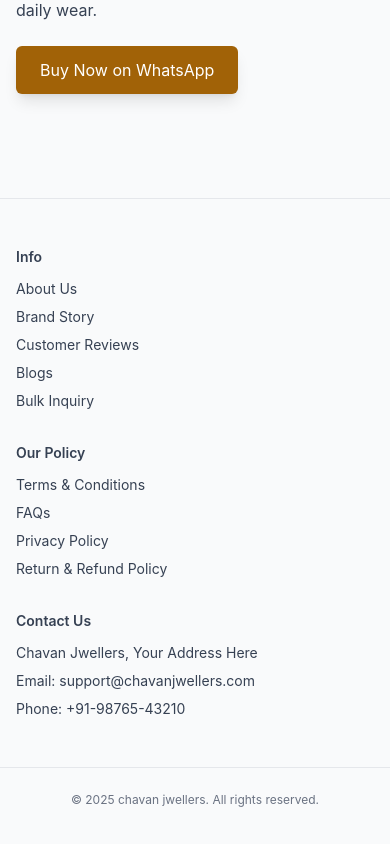
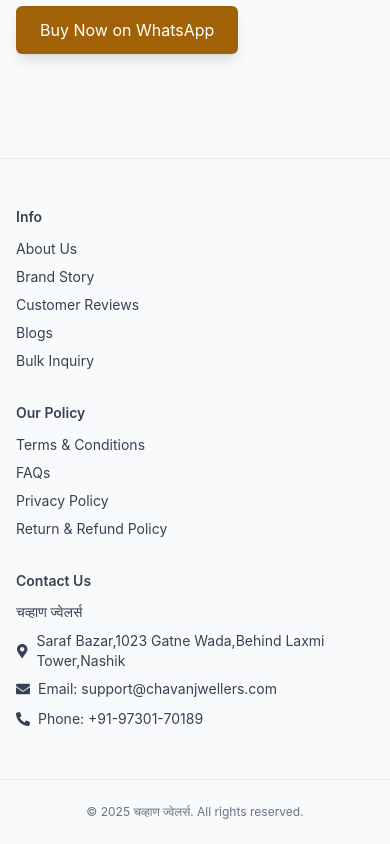
Before and after one commit to Thunderbeast5/Chavan_Jwellers, a React (Vite) app: page /product/101 in a window 390 px wide. Shown: the part 954-1798 px from the top of the page. Built offline with nearby package versions, Linux system fonts and the light colour scheme.

Commit message:
Made changes

```diff
--- a/src/components/Footer.tsx
+++ b/src/components/Footer.tsx
@@ -1,6 +1,10 @@
 import { Link } from 'react-router-dom'
+// 1. Import the new icons
+import { FaMapMarkerAlt, FaEnvelope, FaPhoneAlt } from 'react-icons/fa'
 
 export function Footer() {
+  const mapUrl = "https://www.google.com/maps/search/?api=1&query=2Q4R%2B23M%2C%20Bohorpatti%2C%20Saraf%20Bazar%2C%20Panchavati%2C%20Nashik%2C%20Maharashtra%20422001";
+
   return (
     <footer className="mt-16 border-t border-gray-200">
       <div className="container-px max-w-7xl mx-auto py-12 grid grid-cols-1 md:grid-cols-3 gap-8 text-sm text-gray-700">
@@ -26,13 +30,44 @@
         <div>
           <h4 className="font-semibold mb-3">Contact Us</h4>
           <ul className="space-y-2">
-            <li>Chavan Jwellers, Your Address Here</li>
-            <li>Email: support@chavanjwellers.com</li>
-            <li>Phone: +91-98765-43210</li>
+            <li className="font-gotu">चव्हाण ज्वेलर्स</li>
+            <li>
+              <a
+                href={mapUrl}
+                target="_blank"
+                rel="noopener noreferrer"
+                className="inline-flex items-center gap-2 hover:text-amber-700"
+              >
+                <FaMapMarkerAlt />
+                <span>Saraf Bazar,1023 Gatne Wada,Behind Laxmi Tower,Nashik</span>
+              </a>
+            </li>
+            {/* 2. Make the email address clickable */}
+            <li>
+              <a
+                href="mailto:support@chavanjwellers.com"
+                className="inline-flex items-center gap-2 hover:text-amber-700"
+              >
+                <FaEnvelope />
+                <span>Email: support@chavanjwellers.com</span>
+              </a>
+            </li>
+            {/* 3. Make the phone number clickable */}
+            <li>
+              <a
+                href="tel:+91-97301-70189"
+                className="inline-flex items-center gap-2 hover:text-amber-700"
+              >
+                <FaPhoneAlt />
+                <span>Phone: +91-97301-70189</span>
+              </a>
+            </li>
           </ul>
         </div>
       </div>
-      <div className="border-t border-gray-200 py-6 text-center text-xs text-gray-500">© {new Date().getFullYear()} chavan jwellers. All rights reserved.</div>
+      <div className="border-t border-gray-200 py-6 text-center text-xs text-gray-500">
+        © {new Date().getFullYear()} <span className="font-gotu">चव्हाण ज्वेलर्स</span>. All rights reserved.
+      </div>
     </footer>
   )
 }
--- a/src/components/Header.tsx
+++ b/src/components/Header.tsx
@@ -1,12 +1,13 @@
 import { Link, NavLink, useNavigate } from 'react-router-dom'
-import { FaFacebookF, FaInstagram, FaYoutube, FaPinterestP, FaSearch } from 'react-icons/fa'
+// import { FaFacebookF, FaInstagram, FaYoutube, FaPinterestP, FaSearch } from 'react-icons/fa'
+import {FaSearch} from 'react-icons/fa'
 import { MegaMenu } from './MegaMenu'
 
 export function Header() {
 	const navigate = useNavigate()
 	return (
 		<header className="border-b border-gray-200">
-			<div className="bg-gray-50 text-gray-600 text-sm">
+			{/* <div className="bg-gray-50 text-gray-600 text-sm">
 				<div className="container-px max-w-7xl mx-auto flex items-center justify-between h-10">
 					<div className="flex items-center gap-4">
 						<a href="#" aria-label="Facebook" className="hover:text-amber-700"><FaFacebookF /></a>
@@ -17,10 +18,10 @@
 					<p className="hidden sm:block">Welcome to our store.</p>
 					<div className="w-16" />
 				</div>
-			</div>
+			</div> */}
 
 			<div className="container-px max-w-7xl mx-auto flex items-center justify-between h-20">
-				<Link to="/" className="text-xl font-semibold tracking-wide">chavan jwellers</Link>
+				<Link to="/" className="text-3xl font-gotu tracking-wide">चव्हाण ज्वेलर्स</Link>
 
 				<nav className="hidden md:flex items-center gap-6 text-sm">
 					<NavLink to="/" className={({isActive}) => isActive ? 'text-amber-700' : ''}>Home</NavLink>
--- a/src/components/MegaMenu.tsx
+++ b/src/components/MegaMenu.tsx
@@ -10,6 +10,8 @@
 	{ name: 'Pendants & Charms', slug: 'pendants-charms' },
 	{ name: 'Personalized Jewelry', slug: 'personalized' },
 	{ name: 'Religious & Gift Items', slug: 'religious-gifts' },
+  { name: 'Kada', slug: 'kada'  },
+	{ name: 'Aesthetic Jewellery', slug: 'aesthetic-jewellery'}
 ]
 
 export function MegaMenu() {
--- a/src/data/categories.ts
+++ b/src/data/categories.ts
@@ -9,4 +9,6 @@
 	{ name: 'Pendants & Charms', slug: 'pendants-charms', image: 'https://images.unsplash.com/photo-1606313564200-e75d5e30476b?q=80&w=1200&auto=format&fit=crop' },
 	{ name: 'Personalized Jewelry', slug: 'personalized', image: 'https://images.unsplash.com/photo-1543294001-f7cd5d7fb516?q=80&w=1200&auto=format&fit=crop' },
 	{ name: 'Religious & Gift Items', slug: 'religious-gifts', image: 'https://images.unsplash.com/photo-1541542684-4a798dd0ef1a?q=80&w=1200&auto=format&fit=crop' },
+	{ name: 'Kada', slug: 'kada', image: 'https://images.unsplash.com/photo-1541542684-4a798dd0ef1a?q=80&w=1200&auto=format&fit=crop' },
+	{ name: 'Aesthetic Jewellery', slug: 'aesthetic-jewellery', image: 'https://images.unsplash.com/photo-1541542684-4a798dd0ef1a?q=80&w=1200&auto=format&fit=crop' },
 ]
--- /dev/null
+++ b/src/data/completedOrders.ts
@@ -0,0 +1,66 @@
+export type CompletedOrder = {
+  id: number
+  customer: string
+  product: string
+  image: string
+  review: string
+  rating: number
+  date?: string
+}
+
+export const completedOrders: CompletedOrder[] = [
+  {
+    id: 1,
+    customer: "Priya S.",
+    product: "Silver Anklet Set",
+    image: "https://images.unsplash.com/photo-1591824438708-ce405f36ba3b?q=80&w=800&auto=format&fit=crop",
+    review: "Beautiful craftsmanship! Delivered on time and exactly as shown.",
+    rating: 5,
+    date: "2024-12-15"
+  },
+  {
+    id: 2,
+    customer: "Rajesh K.",
+    product: "Traditional Payal",
+    image: "https://images.unsplash.com/photo-1603575449291-12f67df06430?q=80&w=800&auto=format&fit=crop",
+    review: "Perfect for my daughter's wedding. Excellent quality silver.",
+    rating: 5,
+    date: "2024-12-12"
+  },
+  {
+    id: 3,
+    customer: "Meera P.",
+    product: "Silver Ring Collection",
+    image: "https://images.unsplash.com/photo-1520962922220-c0d44e5f0a52?q=80&w=800&auto=format&fit=crop",
+    review: "Love the designs! Great value for money and fast delivery.",
+    rating: 5,
+    date: "2024-12-10"
+  },
+  {
+    id: 4,
+    customer: "Anjali M.",
+    product: "Silver Necklace",
+    image: "https://images.unsplash.com/photo-1599643478377-6d2b539eb853?q=80&w=800&auto=format&fit=crop",
+    review: "Stunning piece! The silver quality is exceptional and the design is timeless.",
+    rating: 5,
+    date: "2024-12-08"
+  },
+  {
+    id: 5,
+    customer: "Vikram S.",
+    product: "Silver Bracelet",
+    image: "https://images.unsplash.com/photo-1603575449291-12f67df06430?q=80&w=800&auto=format&fit=crop",
+    review: "Perfect gift for my wife. She absolutely loves it!",
+    rating: 5,
+    date: "2024-12-05"
+  },
+  {
+    id: 6,
+    customer: "Sunita R.",
+    product: "Silver Earrings",
+    image: "https://images.unsplash.com/photo-1520975916090-3105956dac38?q=80&w=800&auto=format&fit=crop",
+    review: "Elegant and lightweight. Perfect for daily wear.",
+    rating: 5,
+    date: "2024-12-03"
+  }
+]
--- a/src/index.css
+++ b/src/index.css
@@ -1,5 +1,5 @@
 @import "tailwindcss";
-@import url("https://fonts.googleapis.com/css2?family=Inter:wght@400;500;600;700&display=swap");
+@import url("https://fonts.googleapis.com/css2?family=Inter:wght@400;500;600;700&family=Gotu:wght@400&display=swap");
 
 @layer base {
   :root {
@@ -16,6 +16,10 @@
   body {
     @apply bg-gray-50 text-gray-900 antialiased;
     font-family: Inter, ui-sans-serif, system-ui, -apple-system, Segoe UI, Roboto, Helvetica, Arial, "Apple Color Emoji", "Segoe UI Emoji";
+  }
+
+  .font-gotu {
+    font-family: Gotu, serif;
   }
 }
 
--- a/src/pages/HomePage.tsx
+++ b/src/pages/HomePage.tsx
@@ -1,8 +1,9 @@
 import { Link } from 'react-router-dom'
-import {  categories } from '../store/data'
+import { categories } from '../store/data'
 import { HeroCarousel } from '../components/HeroCarousel'
 import { heroSlides, bestsellers as allBestsellers, newArrivals as allNewArrivals } from '../data/collections'
 import { RevealOnScroll } from '../components/RevealOnScroll'
+import { completedOrders } from '../data/completedOrders' // 1. Import the completed orders data
 
 export function HomePage() {
   const bestsellers = allBestsellers.slice(0, 12)
@@ -21,7 +22,7 @@
       <section className="container-px max-w-7xl mx-auto py-12">
         <h3 className="section-title mb-6">Shop By Category</h3>
         <div className="grid grid-cols-2 md:grid-cols-3 gap-6">
-          {categories.slice(0, 6).map(c => (
+          {categories.slice(0, 10).map(c => (
             <RevealOnScroll key={c.slug}>
               <Link to={`/category/${c.slug}`} className="block">
                 <div className="aspect-[4/3] bg-muted rounded-md overflow-hidden">
@@ -74,6 +75,30 @@
         </div>
       </section>
 
+      {/* 2. Add the new Customer Reviews section */}
+      <section className="container-px max-w-7xl mx-auto py-8">
+        <h3 className="section-title mb-6">What Our Customers Say</h3>
+        <div className="grid grid-cols-1 md:grid-cols-2 lg:grid-cols-3 gap-8">
+          {completedOrders.map(order => (
+            <RevealOnScroll key={order.id}>
+              <div className="bg-gray-50 border border-gray-200 p-6 rounded-lg flex flex-col h-full">
+                <div className="text-amber-500 mb-2" aria-label={`Rating: ${order.rating} out of 5 stars`}>
+                  {'★'.repeat(order.rating)}
+                  {'☆'.repeat(5 - order.rating)}
+                </div>
+                <blockquote className="text-gray-700 italic flex-grow">
+                  "{order.review}"
+                </blockquote>
+                <footer className="mt-4">
+                  <p className="font-semibold text-gray-900">{order.customer}</p>
+                  <p className="text-sm text-gray-500">on {order.product}</p>
+                </footer>
+              </div>
+            </RevealOnScroll>
+          ))}
+        </div>
+      </section>
+
       {/* For Her / For Him */}
 
     </div>
--- a/src/pages/ProductDetailPage.tsx
+++ b/src/pages/ProductDetailPage.tsx
@@ -9,7 +9,7 @@
 
   function waLink(name: string, price: number) {
     const text = encodeURIComponent(`Hi, I'm interested in buying "${name}" priced at ₹${price}.`)
-    return `https://wa.me/919876543210?text=${text}`
+    return `https://wa.me/919730170189?text=${text}`
   }
 
   return (
```
